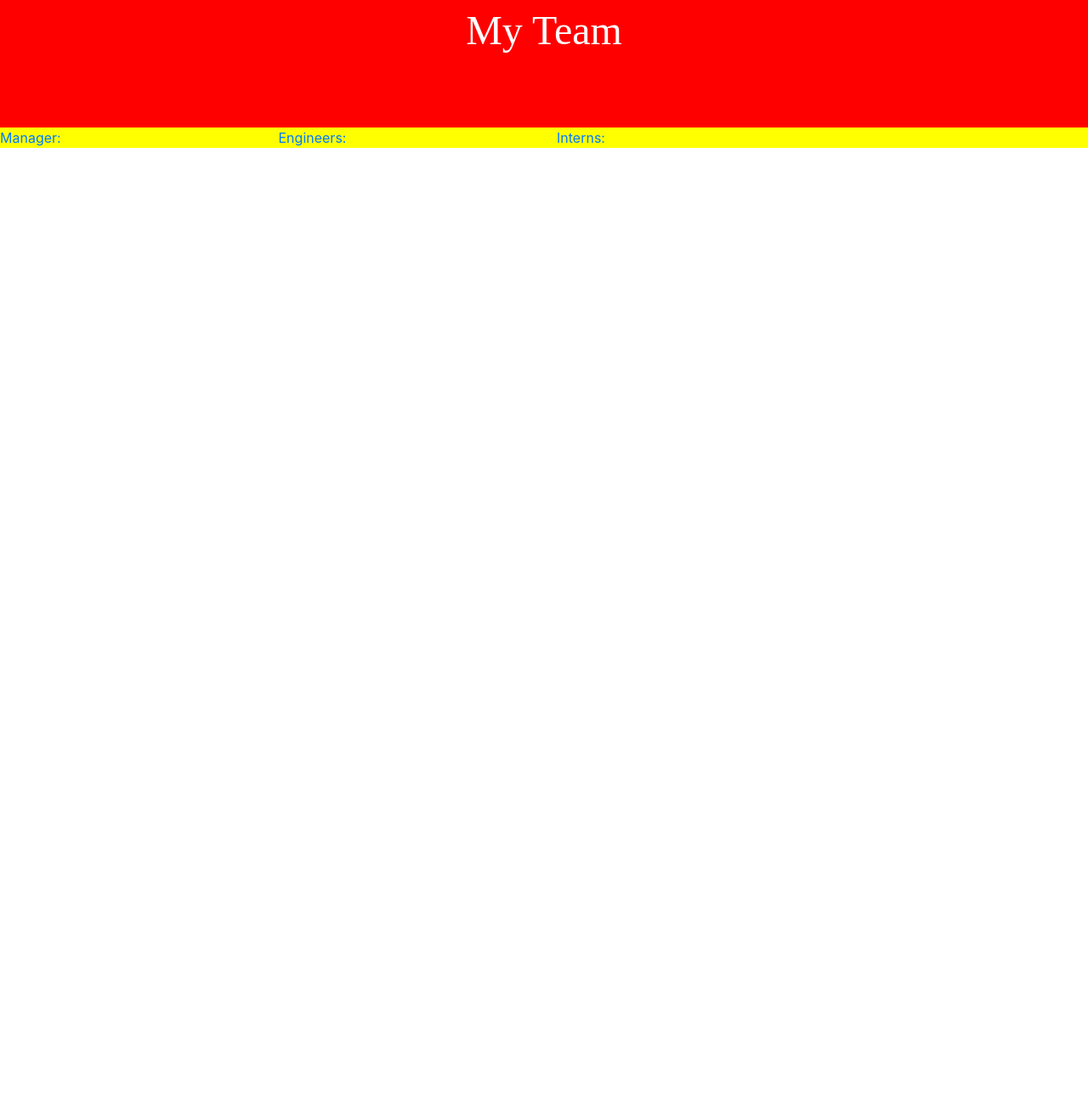
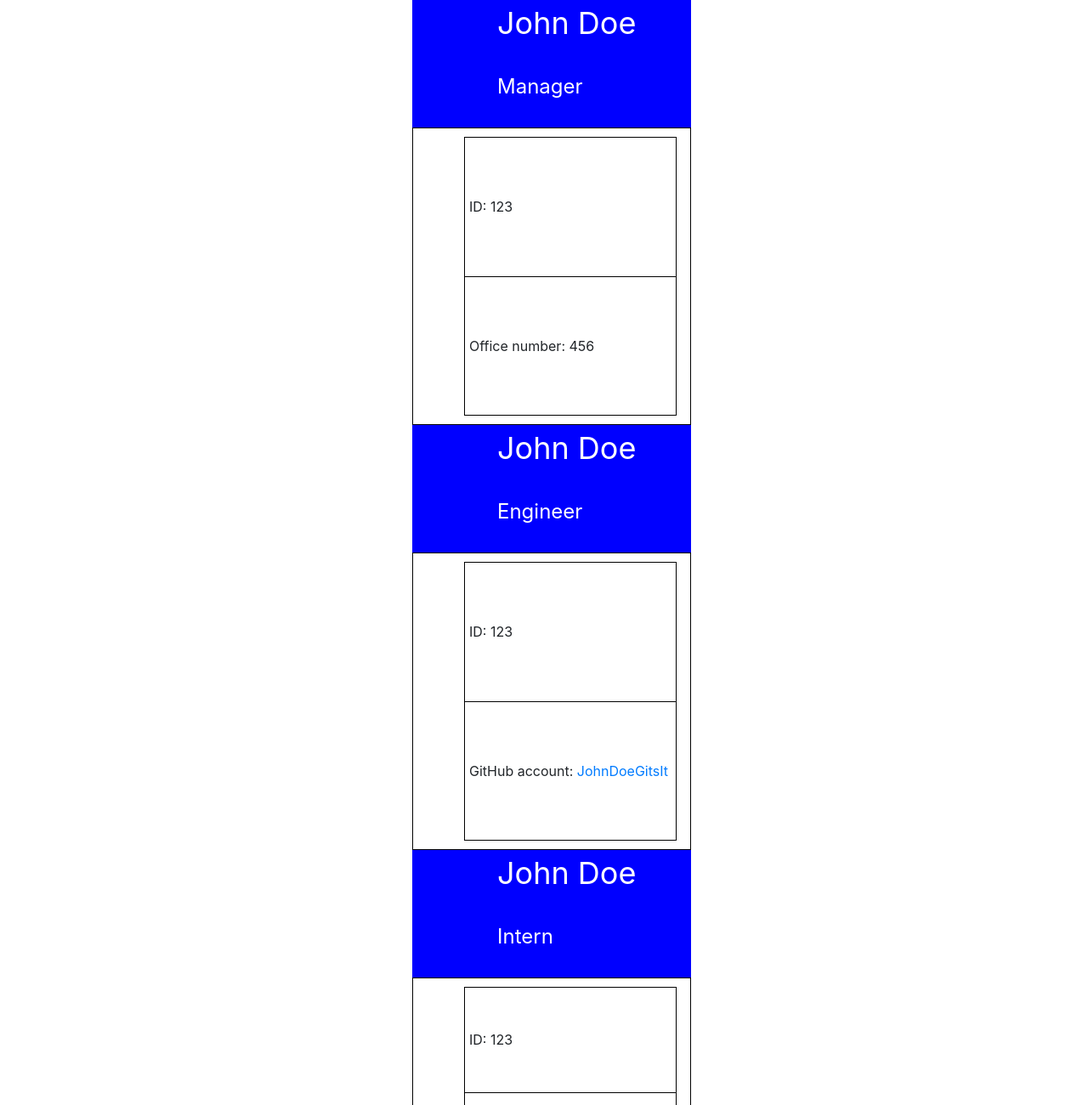
Before and after one commit to HowardDaniels/employee-summary, a website: page templates/main.html in a window 1280 px wide. Shown: the top 1300 px of the page at 85% size. Before the commit the page ends 800 px from the top, so only its background shows below. Drawn offline with nearby package versions, Linux system fonts and the light colour scheme.

Commit message:
modified main template with link to GitHub page

```diff
--- a/templates/main.html
+++ b/templates/main.html
@@ -1,3 +1,62 @@
+<html>
+    <head>
+        <link rel="stylesheet" href="https://stackpath.bootstrapcdn.com/bootstrap/4.3.1/css/bootstrap.min.css" integrity="sha384-ggOyR0iXCbMQv3Xipma34MD+dH/1fQ784/j6cY/iJTQUOhcWr7x9JvoRxT2MZw1T" crossorigin="anonymous">
+<link rel="stylesheet" href="assets/manager.css">
+    </head>
+    <body>
+           <div class="row">
+               <div class="col-md-3">
+            <div class="row" id="top">
+                <br>
+                <p id="name">John Doe</p>
+                <p id="role">Manager</p>
+                <br>
+            </div>
+           <div class="row" id="bottom">
+               <table id="infotable">
+                   <tr><td>ID: 123</td></tr>
+                   <tr><td>Office number: 456</td></tr>
+               </table>
+           </div>
+           </div>
+           </div>
+
+           <div class="row">
+            <div class="col-md-3">
+         <div class="row" id="top">
+             <br>
+             <p id="name">John Doe</p>
+             <p id="role">Engineer</p>
+             <br>
+         </div>
+        <div class="row" id="bottom">
+            <table id="infotable">
+                <tr><td>ID: 123</td></tr>
+                <tr><td>GitHub account: <a href="https://www.github.com/JohnDoeGitsIt">JohnDoeGitsIt</a></td></tr>
+            </table>
+        </div>
+        </div>
+        </div>
+
+        <div class="row">
+            <div class="col-md-3">
+         <div class="row" id="top">
+             <br>
+             <p id="name">John Doe</p>
+             <p id="role">Intern</p>
+             <br>
+         </div>
+        <div class="row" id="bottom">
+            <table id="infotable">
+                <tr><td>ID: 123</td></tr>
+                <tr><td>Current School: George Washington University</td></tr>
+            </table>
+        </div>
+        </div>
+        </div>
+    </body>
+</html>
+<!--
 <html>
     <head>
         <link rel="stylesheet" href="https://stackpath.bootstrapcdn.com/bootstrap/4.3.1/css/bootstrap.min.css" integrity="sha384-ggOyR0iXCbMQv3Xipma34MD+dH/1fQ784/j6cY/iJTQUOhcWr7x9JvoRxT2MZw1T" crossorigin="anonymous">
@@ -19,7 +78,7 @@
                 <a href="intern.html">Interns: </a>
             </div>
         </div>
-         <!--  <div class="row">
+          <div class="row">
 
             <div class="col-md-3">
                 <div class="row" id="top_1">
@@ -69,6 +128,6 @@
            </div>
            </div>
 
-           </div> -->
+           </div>
     </body>
-</html>
+</html> -->
```
